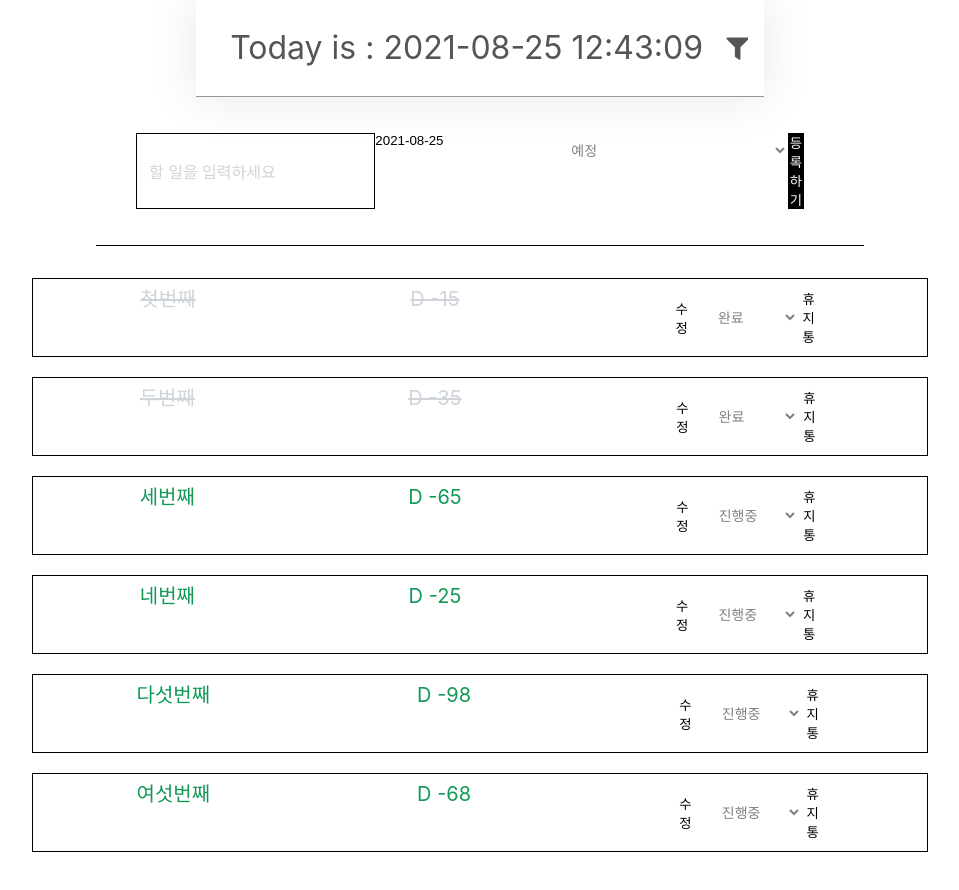
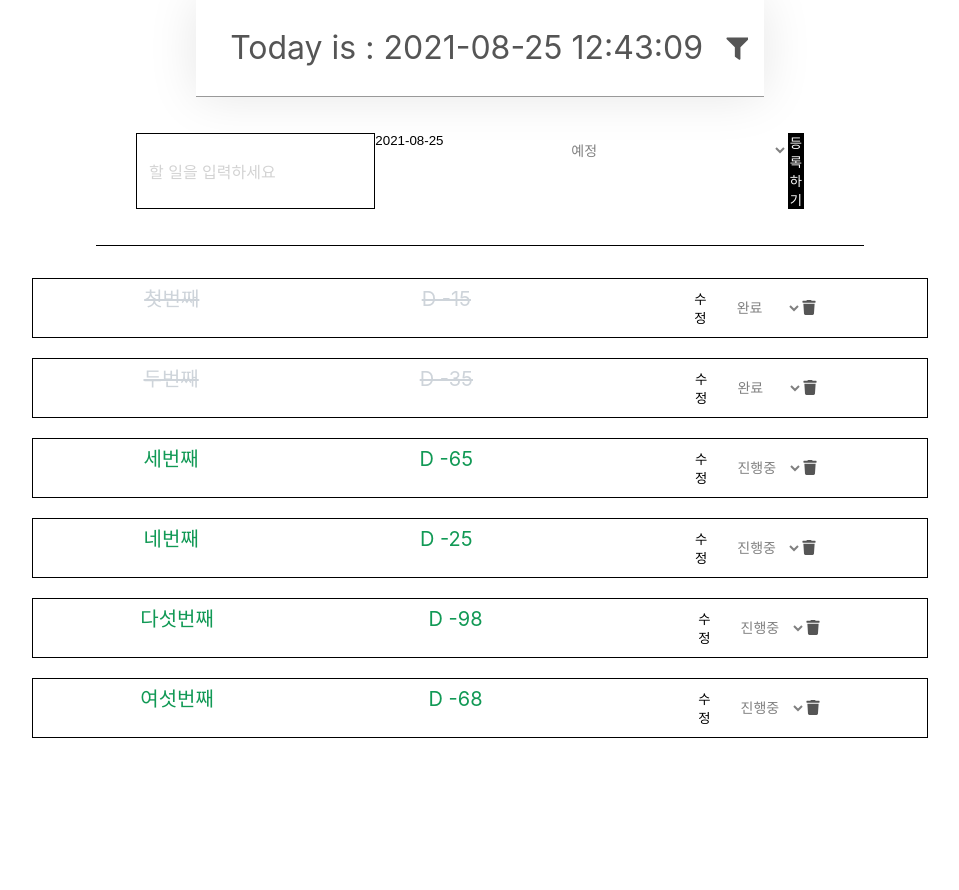
Before and after one commit to ONE-TED/5_moduCompany_team1, a React (Create React App) app: page / in a window 1280 px wide. Shown: the top 890 px of the page, without its empty margins (160-1119 px from the left). After the commit the page ends 800 px from the top, so only its background shows below. Built offline with nearby package versions, Linux system fonts and the light colour scheme.

Commit message:
[#34] Feat: 삭제 아이콘 추가

```diff
--- a/src/Components/Todo/Item/TodoItem.tsx
+++ b/src/Components/Todo/Item/TodoItem.tsx
@@ -2,6 +2,7 @@ import React, { useState, useEffect } from 'react';
 import { Itodo, Status } from 'types';
 import { style } from './TodoItemStyle';
 import { MySelectBox, Mydatepicker } from 'Components';
+import { ReactComponent as Trashcan } from 'Assets/icons/trashcan.svg';
 
 interface TodoItemProps {
   removeTodo: (id: number) => void;
@@ -89,11 +90,11 @@ const TodoItem = ({
 
   return (
     <TodoItemBlock
-            draggable={true}
+      draggable={true}
       onDragStart={onDragStart}
       onDragOver={onDragOver}
       onDragEnd={onDragEnd}
-      >
+    >
       {isEdited ? (
         <InsertForm onSubmit={handleEditSubmit}>
           <Input autoFocus value={editedTask} onChange={handleEditChange} />
@@ -122,7 +123,7 @@ const TodoItem = ({
         </button>
         <MySelectBox value={status} handleChange={handleSelectStatus} />
         <button style={{ cursor: 'pointer' }} onClick={handleRemove}>
-          휴지통
+          <Trashcan />
         </button>
       </ElementBlock>
     </TodoItemBlock>
```
Also changed, not shown: src/Assets/icons/trashcan.svg (added).
